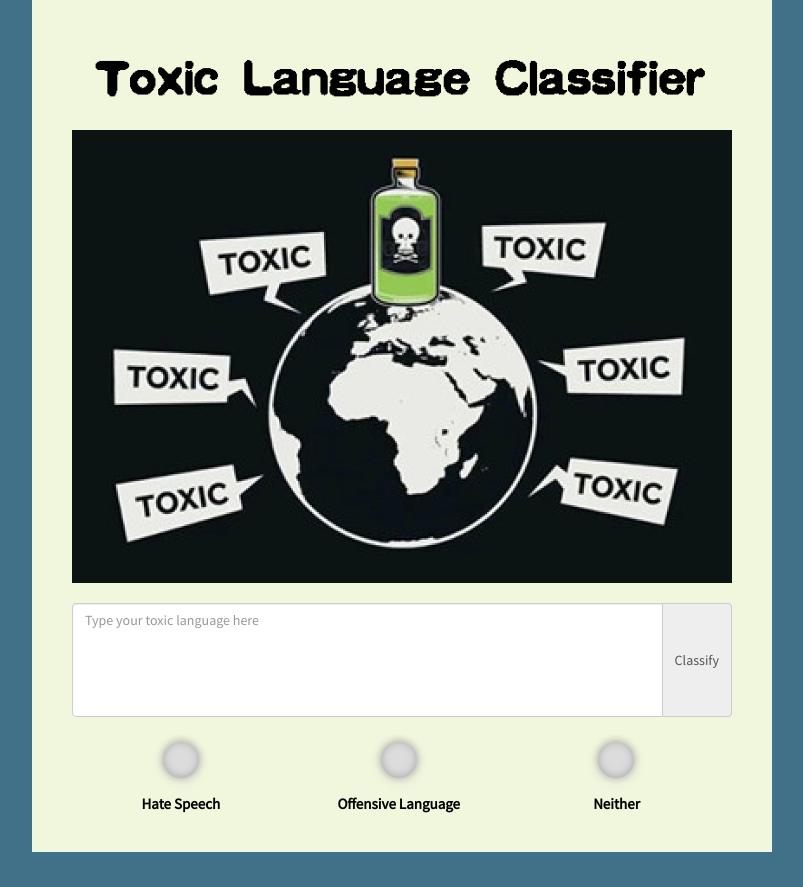
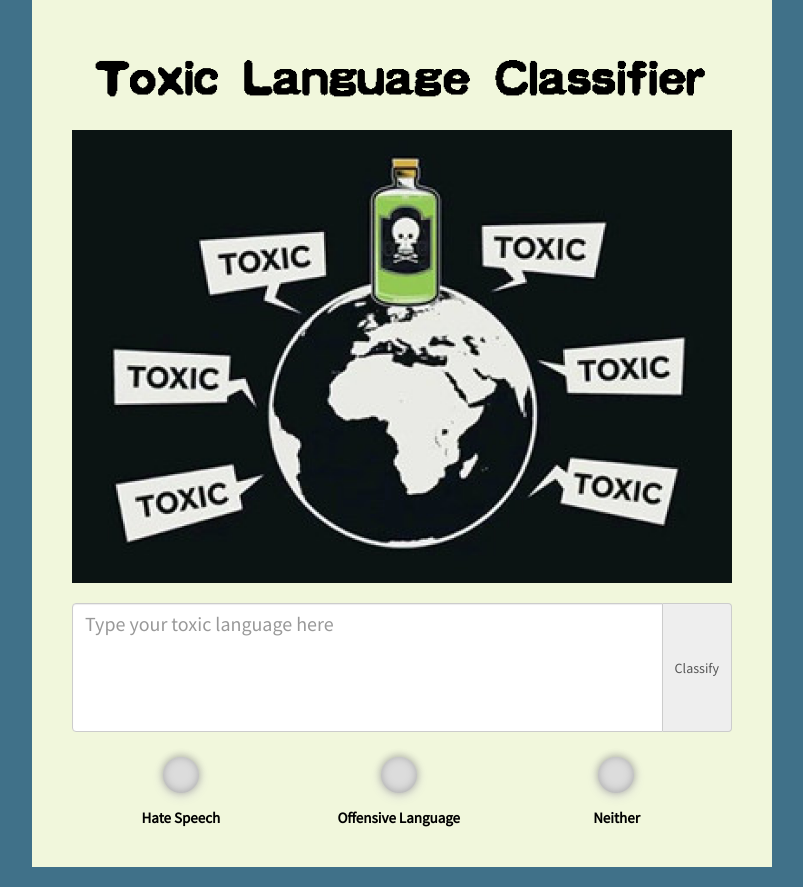
Before and after one commit to rtst777/Toxic-Language-Classifier, a Flask app: page / in a window 1280 px wide. Shown: the part 21-908 px from the top of the page, without its empty margins (238-1041 px from the left). Before the commit the page ends 873 px from the top, so only its background shows below. Run offline with Flask 2, Linux system fonts and the light colour scheme; parts of the project's set-up code (start-up, migrations or seed data) failed here and were passed over; some libraries are stand-ins or nearby versions; some web fonts are replaced.

Commit message:
changed the textarea font size

```diff
--- a/server/static/css/main.css
+++ b/server/static/css/main.css
@@ -67,6 +67,10 @@ form {
     font-size: 14px;
 }
 
+textarea.form-control {
+    font-size: 20px;
+}
+
 /* media queries */
 
 @media (max-width: 800px) {
--- a/server/templates/index.html
+++ b/server/templates/index.html
@@ -14,7 +14,7 @@
     <div class="input-group">
         <textarea id="text"
                   class="form-control custom-control"
-                  rows="5"
+                  rows="4"
                   placeholder="Type your toxic language here"
                   maxlength="200"
                   style="resize:none">
```
